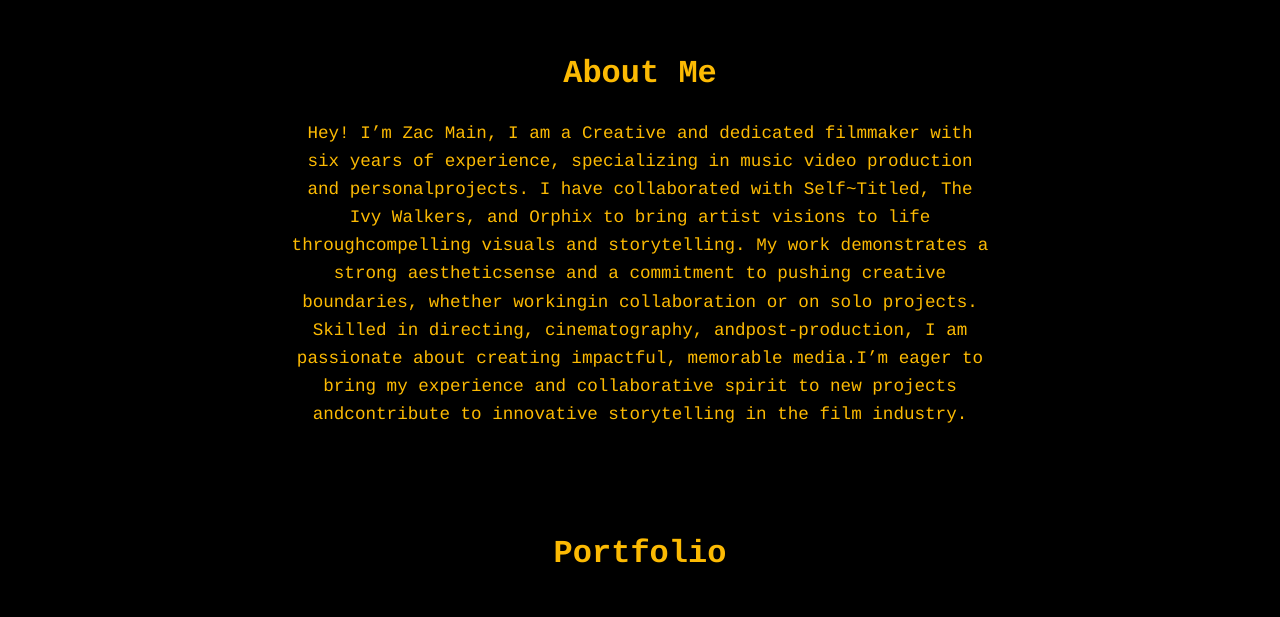
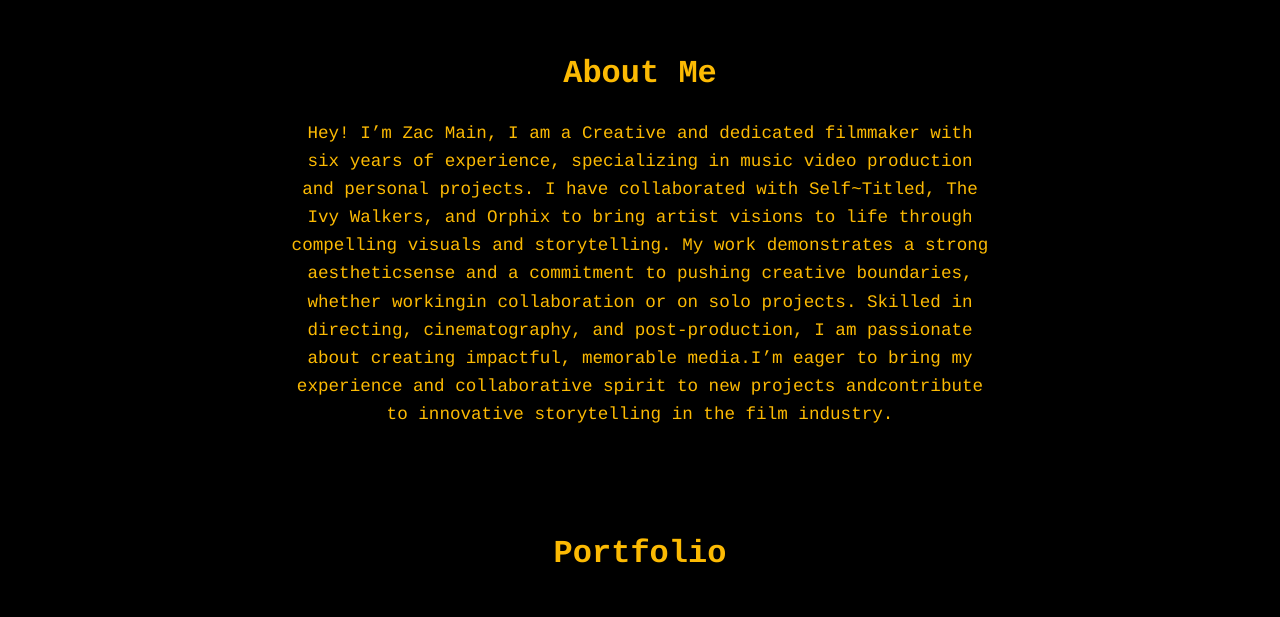
Before and after one commit to MrSelfTitled/ZacM-portfolio, a plain HTML site: page index.html in a window 1280 px wide. Shown: the part 775-1392 px from the top of the page. Drawn offline with Linux system fonts and the light colour scheme.

Commit message:
Update index.html FIXED BIO

```diff
--- a/index.html
+++ b/index.html
@@ -221,7 +221,7 @@
   <!-- About Section -->
   <section id="about" class="about">
     <h2>About Me</h2>
-    <p> Hey! I’m Zac Main, I am  a  Creative and dedicated filmmaker with six years of experience, specializing in music video production and personalprojects. I have collaborated with Self~Titled, The Ivy Walkers, and Orphix to bring artist visions to life throughcompelling visuals and storytelling. My work demonstrates a strong aestheticsense and a commitment to pushing creative boundaries, whether workingin collaboration or on solo projects. Skilled in directing, cinematography, andpost-production, I am passionate about creating impactful, memorable media.I’m eager to bring my experience and collaborative spirit to new projects andcontribute to innovative storytelling in the film industry.</p>
+    <p> Hey! I’m Zac Main, I am  a  Creative and dedicated filmmaker with six years of experience, specializing in music video production and personal projects. I have collaborated with Self~Titled, The Ivy Walkers, and Orphix to bring artist visions to life through compelling visuals and storytelling. My work demonstrates a strong aestheticsense and a commitment to pushing creative boundaries, whether workingin collaboration or on solo projects. Skilled in directing, cinematography, and post-production, I am passionate about creating impactful, memorable media.I’m eager to bring my experience and collaborative spirit to new projects andcontribute to innovative storytelling in the film industry. </p>
   </section>
 
   <!-- Portfolio Section -->
```
